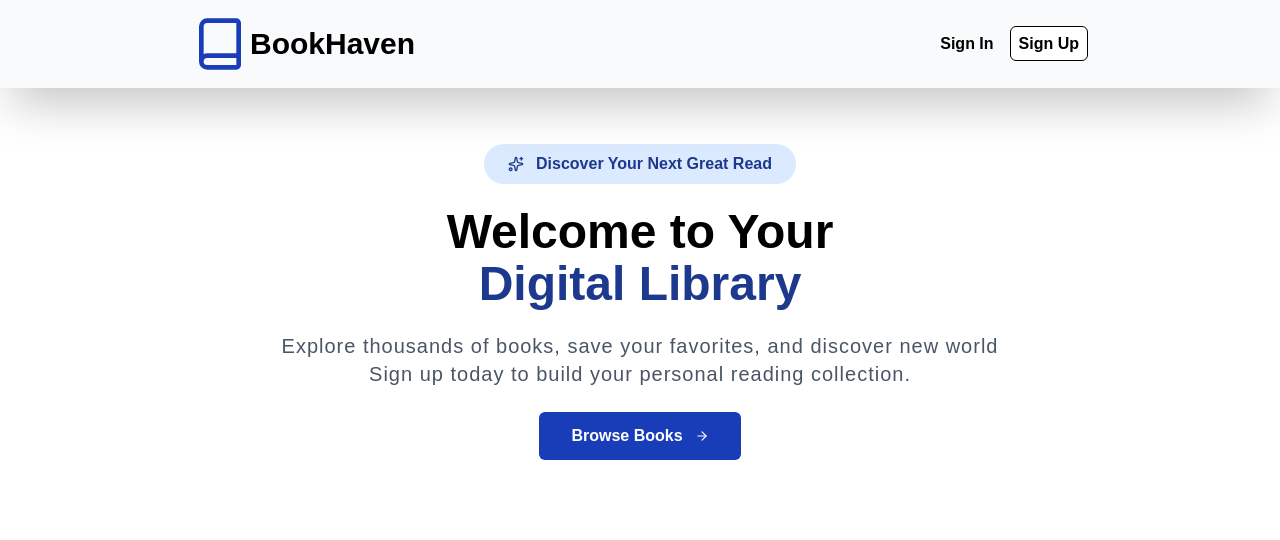
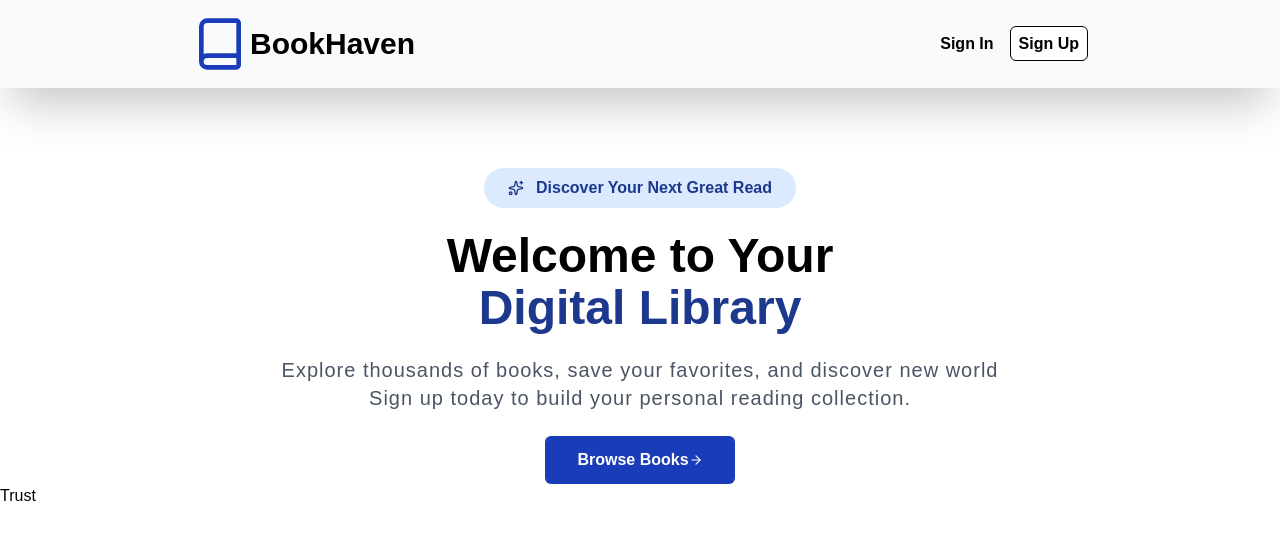
Before and after one commit to Mongus-2064/updatedebook, a Next.js app: page / in a window 1280 px wide. Shown: the top 540 px of the page. Built offline with nearby package versions, Linux system fonts and the light colour scheme; a web font is replaced by a local one.

Commit message:
Herosection finished

```diff
--- a/package.json
+++ b/package.json
@@ -13,7 +13,8 @@
     "lucide-react": "^0.525.0",
     "next": "15.4.1",
     "react": "19.1.0",
-    "react-dom": "19.1.0"
+    "react-dom": "19.1.0",
+    "react-loading-components": "^1.1.12"
   },
   "devDependencies": {
     "@eslint/eslintrc": "^3",
--- a/src/Components/Herosection.tsx
+++ b/src/Components/Herosection.tsx
@@ -1,11 +1,15 @@
-import React from "react";
+"use client"
+
+import React,{useState} from "react";
 import Maxwidthwrapper from "./Maxwidthwrapper";
-import { ArrowRight,  Sparkles,  } from "lucide-react";
+import { ArrowRight, Sparkles } from "lucide-react";
 import Link from "next/link";
 
 export default function Herosection() {
+  const [isloading, setIsLoading] = useState<boolean>(false);
+
   return (
-    <div className="lg:mt-14 mt-4 md:px-4 px-4 flex justify-center">
+    <div className="lg:mt-20 mt-4 md:px-4 px-4 flex justify-center">
       <Maxwidthwrapper>
         <div className="flex flex-col justify-center items-center">
           <div className="bg-blue-100 py-2 px-6 rounded-full max-w-fit  ">
@@ -22,13 +26,24 @@ export default function Herosection() {
           <div className="flex mt-6 flex-col items-center">
             <p className="flex flex-col items-center text-xl text-gray-600 lg:tracking-wider font-thin text-start">
               Explore thousands of books, save your favorites, and discover new
-              world<span>
+              world
+              <span>
                 Sign up today to build your personal reading collection.
               </span>
             </p>
-           <Link
-           className="flex mt-6 bg-blue-800 gap-3 text-white px-8 py-3  items-center font-semibold rounded-md"
-           href={"/collections"}>Browse Books <ArrowRight size={14}/></Link>
+            <Link
+              onClick={() => setIsLoading(true)}
+              className="flex mt-6 bg-blue-800 gap-3 text-white px-8 py-3  items-center font-semibold rounded-md hover:scale-105 transition-transform"
+              href={"/collections"}
+            >
+              {isloading ? (
+                <p>Loading...</p>
+              ) : (
+                <p className="flex items-center">
+                  Browse Books <ArrowRight size={14} />
+                </p>
+              )}
+            </Link>
           </div>
         </div>
       </Maxwidthwrapper>
--- a/src/Components/Navbar.tsx
+++ b/src/Components/Navbar.tsx
@@ -7,10 +7,10 @@ import Link from "next/link";
 import Maxwidthwrapper from "./Maxwidthwrapper";
 
 export default function Navbar() {
-  const [isopen, setIsOpen] = useState(false);
+  const [isopen, setIsOpen] = useState<Boolean>(false);
 
   return (
-    <div className=" bg-slate-50 shadow-2xl backdrop-blur-3xl">
+    <div className=" bg-slate-50 shadow-2xl backdrop-blur-3xl   ">
       <Maxwidthwrapper>
         <nav className="flex justify-between py-4">
           <div className="flex items-center gap-0.5">
--- /dev/null
+++ b/src/Components/Trust.tsx
@@ -0,0 +1,7 @@
+import React from 'react'
+
+export default function Trust() {
+  return (
+    <div>Trust</div>
+  )
+}
--- a/src/app/page.tsx
+++ b/src/app/page.tsx
@@ -1,10 +1,12 @@
 import Herosection from '@/Components/Herosection'
+import Trust from '@/Components/Trust'
 import React from 'react'
 
 export default function Home() {
   return (
     <div>
       <Herosection/>
+      <Trust/>
     </div>
   )
 }
```
Also changed, not shown: 1 other file (tests, documents, lock files or other folders).
